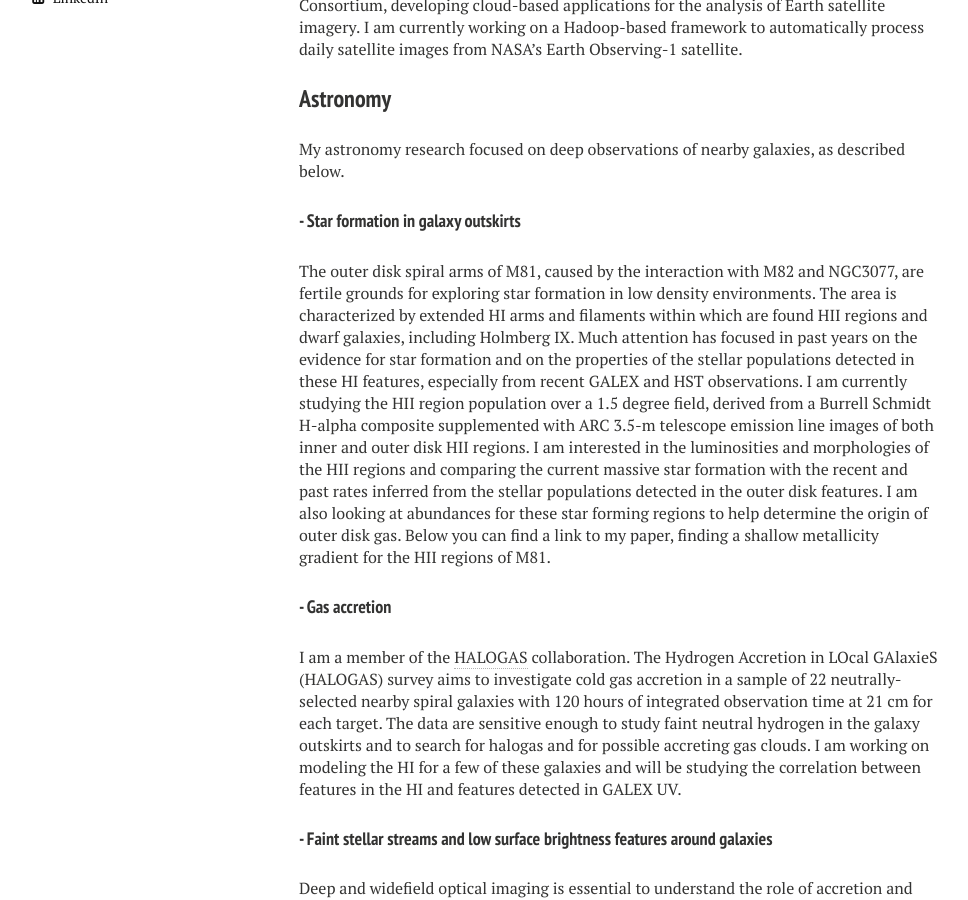
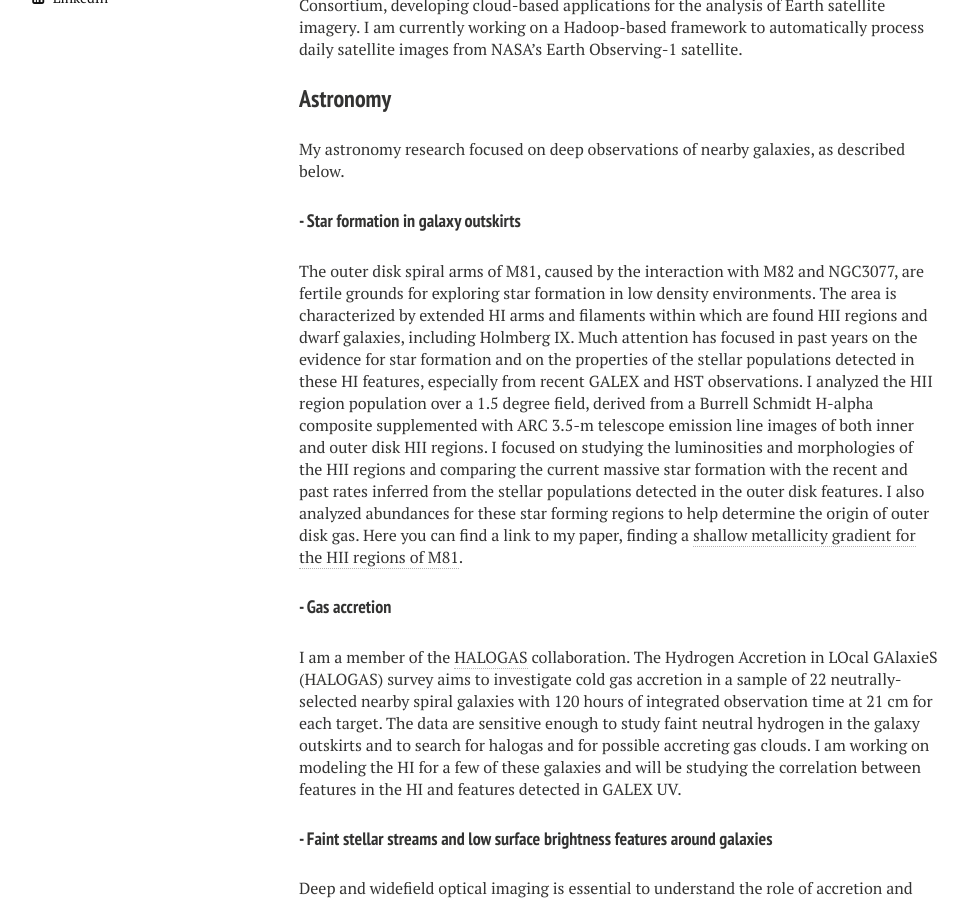
Before and after one commit to mtpatter/mtpatter.github.io, a Jekyll site: the page built from research.md, in a window 1280 px wide and 900 px high, scrolled down 764 px. Shown: the whole window, without its empty margins (21-989 px from the left). Built offline with Jekyll 4.4.1, drawn with Linux system fonts in a browser that asks for light colours; nearby versions of some CDN libraries.

Commit message:
updated astro research

```diff
--- a/research.md
+++ b/research.md
@@ -46,7 +46,7 @@ My astronomy research focused on deep observations of nearby galaxies, as descri
 
 #### - Star formation in galaxy outskirts
 
-The outer disk spiral arms of M81, caused by the interaction with M82 and NGC3077, are fertile grounds for exploring star formation in low density environments. The area is characterized by extended HI arms and filaments within which are found HII regions and dwarf galaxies, including Holmberg IX. Much attention has focused in past years on the evidence for star formation and on the properties of the stellar populations detected in these HI features, especially from recent GALEX and HST observations. I am currently studying the HII region population over a 1.5 degree field, derived from a Burrell Schmidt H-alpha composite supplemented with ARC 3.5-m telescope emission line images of both inner and outer disk HII regions. I am interested in the luminosities and morphologies of the HII regions and comparing the current massive star formation with the recent and past rates inferred from the stellar populations detected in the outer disk features. I am also looking at abundances for these star forming regions to help determine the origin of outer disk gas. Below you can find a link to my paper, finding a shallow metallicity gradient for the HII regions of M81.
+The outer disk spiral arms of M81, caused by the interaction with M82 and NGC3077, are fertile grounds for exploring star formation in low density environments. The area is characterized by extended HI arms and filaments within which are found HII regions and dwarf galaxies, including Holmberg IX. Much attention has focused in past years on the evidence for star formation and on the properties of the stellar populations detected in these HI features, especially from recent GALEX and HST observations. I analyzed the HII region population over a 1.5 degree field, derived from a Burrell Schmidt H-alpha composite supplemented with ARC 3.5-m telescope emission line images of both inner and outer disk HII regions. I focused on studying the luminosities and morphologies of the HII regions and comparing the current massive star formation with the recent and past rates inferred from the stellar populations detected in the outer disk features. I also analyzed abundances for these star forming regions to help determine the origin of outer disk gas. Here you can find a link to my paper, finding a [shallow metallicity gradient for the HII regions of M81](http://adsabs.harvard.edu/abs/2012MNRAS.422..401P).
 
 #### - Gas accretion
 
```
Also changed, not shown: other parts of research.md (+1 -1 lines).
